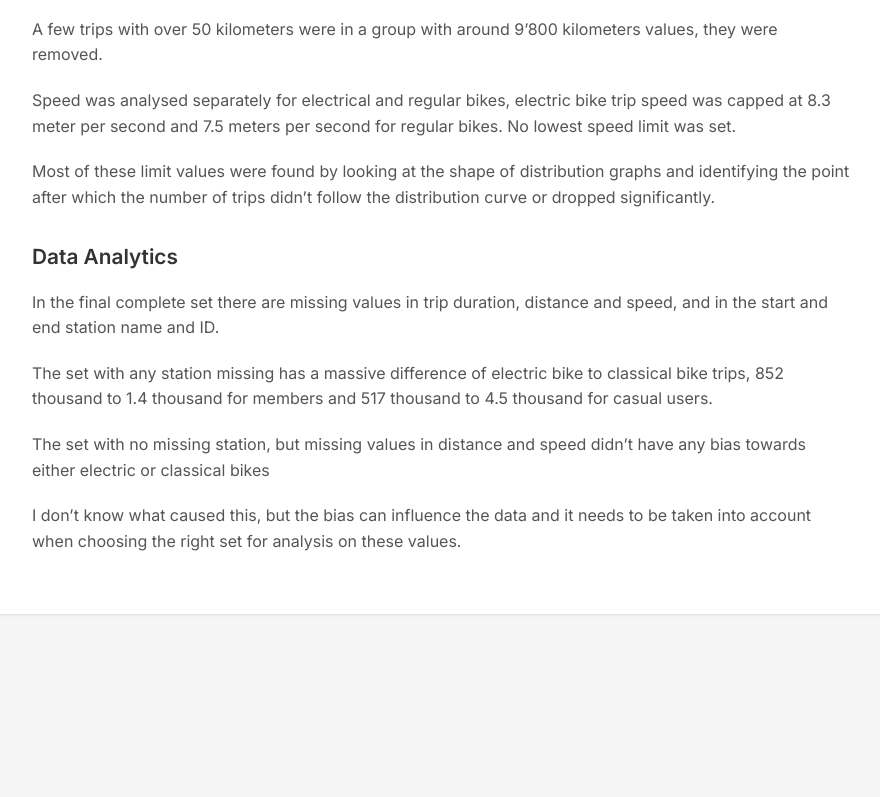
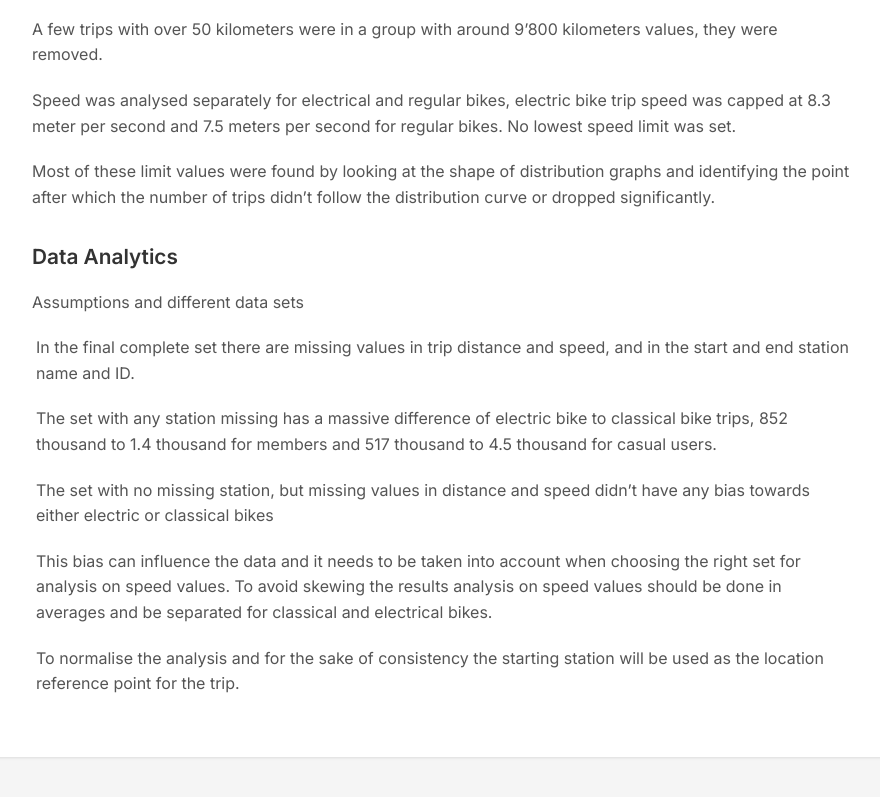
Before and after one commit to drpepper56/blog, a website built with Vite: page src/index.html in a window 1280 px wide. Shown: the part 3870-4667 px from the top of the page, without its empty margins (198-1078 px from the left). Before the commit the page ends 4564 px from the top, so only its background shows below. Built offline with nearby package versions, Linux system fonts and the light colour scheme.

Commit message:
website content update

```diff
--- a/src/index.html
+++ b/src/index.html
@@ -106,13 +106,17 @@
             <p>Most of these limit values were found by looking at the shape of distribution graphs and identifying the point after which the number of trips didn’t follow the distribution curve or dropped significantly.</p>
 
             <p class="post-subtitle">Data Analytics</p>
-            <p>In the final complete set there are missing values in trip duration, distance and speed, and in the start and end station name and ID.
+            <p>Assumptions and different data sets
             </p>
-            <p>The set with any station missing has a massive difference of electric bike to classical bike trips, 852 thousand to 1.4 thousand for members and 517 thousand to 4.5 thousand for casual users.
+            <p class="indented-par">In the final complete set there are missing values in trip distance and speed, and in the start and end station name and ID.
             </p>
-            <p>The set with no missing station, but missing values in distance and speed didn’t have any bias towards either electric or classical bikes
+            <p class="indented-par">The set with any station missing has a massive difference of electric bike to classical bike trips, 852 thousand to 1.4 thousand for members and 517 thousand to 4.5 thousand for casual users.
             </p>
-            <p>I don’t know what caused this, but the bias can influence the data and it needs to be taken into account when choosing the right set for analysis on these values.
+            <p class="indented-par">The set with no missing station, but missing values in distance and speed didn’t have any bias towards either electric or classical bikes
+            </p>
+            <p class="indented-par">This bias can influence the data and it needs to be taken into account when choosing the right set for analysis on speed values. To avoid skewing the results analysis on speed values should be done in averages and be separated for classical and electrical bikes.
+            </p>
+            <p class="indented-par">To normalise the analysis and for the sake of consistency the starting station will be used as the location reference point for the trip.
             </p>
         </article>
     </div>
--- a/src/style.css
+++ b/src/style.css
@@ -83,6 +83,9 @@ p {
   margin-bottom: 20px;
   color: #555;
 }
+.indented-par {
+  margin-left: 4px;
+}
 
 /* Responsive Design */
 @media (max-width: 600px) {
```
